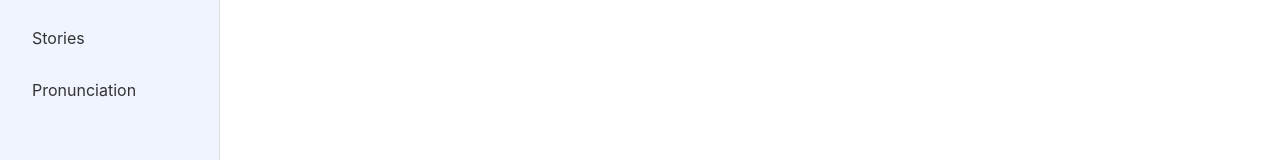
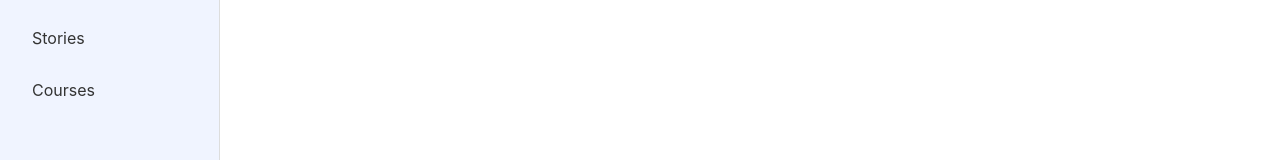
Before and after one commit to Raghav09KD/EnglishLearningReact, a React (Create React App) app: page /student in a window 1280 px wide. Shown: the part 210-370 px from the top of the page. Built offline with nearby package versions, Linux system fonts and the light colour scheme.

Commit message:
Added courses button for student also

```diff
--- a/src/components/Dashboard/StudentDashboard.js
+++ b/src/components/Dashboard/StudentDashboard.js
@@ -1,12 +1,13 @@
 import React from 'react';
 import './StudentDashboard.css';
 import { Link } from 'react-router-dom';
+import { paths } from '../../lib/path';
 
 const modules = [
   { name: 'Grammar', route: '/grammar', color: '#6C63FF' },
   { name: 'Vocabulary', route: '/vocabulary', color: '#00B894' },
   { name: 'Stories', route: '/stories', color: '#0984E3' },
-  // { name: 'Pronunciation', route: '/pronunciation', color: '#E17055' },
+  { name: 'Courses', route: paths.COURSES, color: '#E17055' },
 ];
 
 const StudentDashboard = () => {
--- a/src/components/Layout/SidebarLayout.js
+++ b/src/components/Layout/SidebarLayout.js
@@ -2,6 +2,7 @@ import React from 'react';
 import { NavLink, Outlet } from 'react-router-dom';
 import './SidebarLayout.css';
 import Navbar from './Navbar';
+import { paths } from '../../lib/path';
 
 const SidebarLayout = () => {
   return (
@@ -14,7 +15,7 @@ const SidebarLayout = () => {
           <NavLink to="/student/progress" className="link">Progress</NavLink>
           <NavLink to="/student/badges" className="link">Vocabulary</NavLink>
           <NavLink to="/student/quiz" className="link">Stories</NavLink>
-          <NavLink to="/student/speech-trainer" className="link">Pronunciation</NavLink>
+          <NavLink to={paths.COURSES} className="link">Courses</NavLink>
         </nav>
       </aside>
 
```
